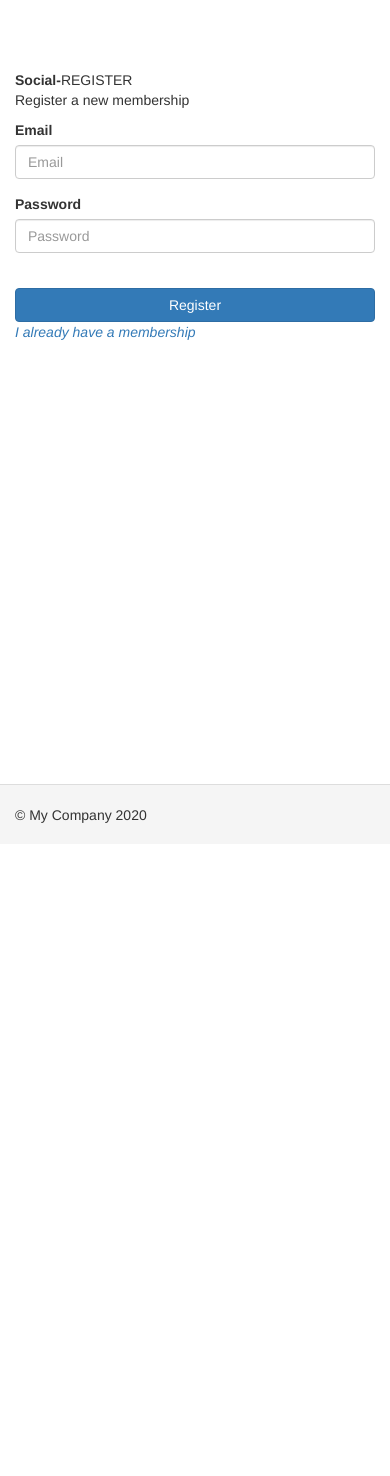
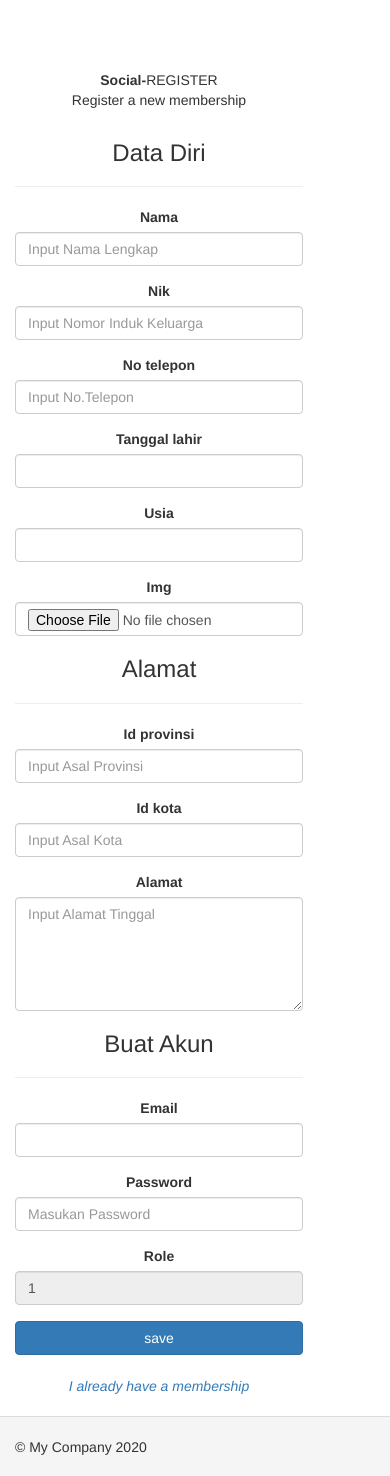
Before and after one commit to bimapriaaditya/social_talk, a Yii app: the page made by views/site/register.php in a window 390 px wide. Before the commit the page ends 823 px from the top, so only its background shows below. Run offline with PHP 8.4 and a stand-in for Yii, Linux system fonts and the light colour scheme; the template is opened without the code that fills it, so the values that code supplies are empty; form fields are guessed from the names that the template uses; some libraries are stand-ins or nearby versions.

Commit message:
Perbaikan & Responsive Halaman Register

```diff
--- a/controllers/AduanController.php
+++ b/controllers/AduanController.php
@@ -74,7 +74,7 @@ class AduanController extends Controller
      */
     public function actionCreate()
     {
-        $model = new Ad4uan();
+        $model = new Aduan();
 
         if ($model->load(Yii::$app->request->post())) {
 
--- a/controllers/SiteController.php
+++ b/controllers/SiteController.php
@@ -69,7 +69,6 @@ class SiteController extends Controller
         $this->layout = 'frontend/register';
         return $this->render('register');
     }
-
     /**
      * Login action.
      *
--- a/models/Masyarakat.php
+++ b/models/Masyarakat.php
@@ -63,8 +63,8 @@ class Masyarakat extends \yii\db\ActiveRecord
             'nik' => 'Nik',
             'nama' => 'Nama',
             'no_telepon' => 'No Telepon',
-            'id_provinsi' => 'Id Provinsi',
-            'id_kota' => 'Id Kota',
+            'id_provinsi' => 'Provinsi',
+            'id_kota' => 'Kota',
             'alamat' => 'Alamat',
             'tanggal_lahir' => 'Tanggal Lahir',
             'usia' => 'Usia',
--- a/models/Petugas.php
+++ b/models/Petugas.php
@@ -19,7 +19,6 @@ use app\models\User;
  * @property string $tanggal_lahir
  * @property int $usia
  * @property string $img
- * @property int $role
  *
  * @property AduanPetugas[] $aduanPetugas
  * @property Bagian $bagian
@@ -43,8 +42,8 @@ class Petugas extends \yii\db\ActiveRecord
     public function rules()
     {
         return [
-            [['id_user', 'nama', 'id_bagian', 'no_telepon', 'id_provinsi', 'id_kota', 'alamat', 'tanggal_lahir', 'usia', 'img', 'role'], 'required'],
-            [['id_user', 'id_bagian', 'id_provinsi', 'id_kota', 'usia', 'role'], 'integer'],
+            [['id_user', 'nama', 'id_bagian', 'no_telepon', 'id_provinsi', 'id_kota', 'alamat', 'tanggal_lahir', 'usia', 'img'], 'required'],
+            [['id_user', 'id_bagian', 'id_provinsi', 'id_kota', 'usia'], 'integer'],
             [['tanggal_lahir'], 'safe'],
             [['nama', 'no_telepon', 'alamat', 'img'], 'string', 'max' => 255],
             [['id_bagian'], 'exist', 'skipOnError' => true, 'targetClass' => Bagian::className(), 'targetAttribute' => ['id_bagian' => 'id']],
@@ -71,7 +70,6 @@ class Petugas extends \yii\db\ActiveRecord
             'tanggal_lahir' => 'Tanggal Lahir',
             'usia' => 'Usia',
             'img' => 'Img',
-            'role' => 'Role',
         ];
     }
 
--- a/models/PetugasSearch.php
+++ b/models/PetugasSearch.php
@@ -17,7 +17,7 @@ class PetugasSearch extends Petugas
     public function rules()
     {
         return [
-            [['id', 'id_user', 'id_bagian', 'id_provinsi', 'id_kota', 'usia', 'role'], 'integer'],
+            [['id', 'id_user', 'id_bagian', 'id_provinsi', 'id_kota', 'usia'], 'integer'],
             [['nama', 'no_telepon', 'alamat', 'tanggal_lahir', 'img'], 'safe'],
         ];
     }
@@ -65,7 +65,6 @@ class PetugasSearch extends Petugas
             'id_kota' => $this->id_kota,
             'tanggal_lahir' => $this->tanggal_lahir,
             'usia' => $this->usia,
-            'role' => $this->role,
         ]);
 
         $query->andFilterWhere(['like', 'nama', $this->nama])
--- a/models/User.php
+++ b/models/User.php
@@ -17,7 +17,7 @@ class User extends \yii\db\ActiveRecord implements \yii\web\IdentityInterface
     public function rules()
     {
         return [
-            [['email', 'password'], 'required'],
+            [['email', 'password', 'role'], 'required'],
             [['email', 'password'], 'string', 'max' => 255],
         ];
     }
@@ -28,6 +28,7 @@ class User extends \yii\db\ActiveRecord implements \yii\web\IdentityInterface
             'id' => 'ID',
             'email' => 'Email',
             'password' => 'Password',
+            'role' => 'Role',
         ];
     }
 
--- a/views/petugas/_form.php
+++ b/views/petugas/_form.php
@@ -32,8 +32,6 @@ use yii\widgets\ActiveForm;
 
     <?= $form->field($model, 'img')->textInput(['maxlength' => true]) ?>
 
-    <?= $form->field($model, 'role')->textInput() ?>
-
     <div class="form-group">
         <?= Html::submitButton('Save', ['class' => 'btn btn-success']) ?>
     </div>
--- a/views/petugas/_search.php
+++ b/views/petugas/_search.php
@@ -37,8 +37,6 @@ use yii\widgets\ActiveForm;
 
     <?php // echo $form->field($model, 'img') ?>
 
-    <?php // echo $form->field($model, 'role') ?>
-
     <div class="form-group">
         <?= Html::submitButton('Search', ['class' => 'btn btn-primary']) ?>
         <?= Html::resetButton('Reset', ['class' => 'btn btn-outline-secondary']) ?>
--- a/views/petugas/index.php
+++ b/views/petugas/index.php
@@ -37,7 +37,6 @@ $this->params['breadcrumbs'][] = $this->title;
             //'tanggal_lahir',
             //'usia',
             //'img',
-            //'role',
 
             ['class' => 'yii\grid\ActionColumn'],
         ],
--- a/views/petugas/view.php
+++ b/views/petugas/view.php
@@ -40,7 +40,6 @@ $this->params['breadcrumbs'][] = $this->title;
             'tanggal_lahir',
             'usia',
             'img',
-            'role',
         ],
     ]) ?>
 
--- a/views/site/index.php
+++ b/views/site/index.php
@@ -1,4 +1,5 @@
 <?php
+use yii\helpers\Html;
 
 /* @var $this yii\web\View */
 
@@ -10,8 +11,9 @@ $this->title = 'My Yii Application';
         <h1>Congratulations!</h1>
 
         <p class="lead">You have successfully created your Yii-powered application.</p>
-
-        <p><a class="btn btn-lg btn-success" href="http://www.yiiframework.com">Get started with Yii</a></p>
+        <p>
+            <?= Html::a('Get started Project', ['site/login'], ['class' => 'btn btn-lg btn-success']); ?>
+        </p>
     </div>
 
     <div class="body-content">
--- a/views/site/register.php
+++ b/views/site/register.php
@@ -1,43 +1,138 @@
 <?php
+use app\models\Masyarakat;
+use app\models\User;
+use kartik\date\DatePicker;
+use yii\bootstrap\ActiveForm;
 use yii\helpers\Html;
-use yii\bootstrap\ActiveForm;
-use app\models\User;
 
 $fieldOptions1 = [
-    'options' => ['class' => 'form-group has-feedback'],
-    'inputTemplate' => "{input}<span class='glyphicon glyphicon-envelope form-control-feedback'></span>"
+    'options' => ['class' => 'form-group has-feedback', 'style' => 'text-align:left;'],
+    'inputTemplate' => "{input}<span class='glyphicon glyphicon-user form-control-feedback'></span>"
 ];
 
 $fieldOptions2 = [
-    'options' => ['class' => 'form-group has-feedback'],
-    'inputTemplate' => "{input}<span class='glyphicon glyphicon-lock form-control-feedback'></span>"
+    'options' => ['class' => 'form-group has-feedback', 'style' => 'text-align:left;'],
+    'inputTemplate' => "{input}<span class='glyphicon glyphicon-console form-control-feedback'></span>"
+];
+
+$fieldOptions3 = [
+    'options' => ['class' => 'form-group has-feedback', 'style' => 'text-align:left;'],
+    'inputTemplate' => "{input}<span class='glyphicon glyphicon-phone-alt form-control-feedback'></span>"
+];
+
+$fieldOptions4 = [
+    'options' => ['class' => 'form-group has-feedback', 'style' => 'text-align:left;'],
+];
+
+$fieldOptions5 = [
+    'options' => ['class' => 'form-group has-feedback', 'style' => 'text-align:left;'],
+    'inputTemplate' => "{input}<span class='glyphicon glyphicon-user form-control-feedback'></span>"
+];
+
+$fieldOptions6 = [
+    'options' => ['class' => 'form-group has-feedback', 'style' => 'text-align:left;'],
+];
+
+$fieldOptions7 = [
+    'options' => ['class' => 'form-group has-feedback', 'style' => 'text-align:left;'],
+    'inputTemplate' => "{input}<span class='fa fa-map form-control-feedback'></span>"
+];
+
+$fieldOptions8 = [
+    'options' => ['class' => 'form-group has-feedback', 'style' => 'text-align:left;'],
+    'inputTemplate' => "{input}<span class='fa fa-map-signs form-control-feedback'></span>"
+];
+
+$fieldOptions9 = [
+    'options' => ['class' => 'form-group has-feedback', 'style' => 'text-align:left;'],
+    'inputTemplate' => "{input}<span class='fa fa-map-pin form-control-feedback'></span>"
+];
+
+$fieldOptions10 = [
+    'options' => ['class' => 'form-group has-feedback', 'style' => 'text-align:left;'],
+    'inputTemplate' => "{input}<span class='fa fa-envelope form-control-feedback'></span>"
+];
+
+$fieldOptions11 = [
+    'options' => ['class' => 'form-group has-feedback', 'style' => 'text-align:left;'],
+    'inputTemplate' => "{input}<span class='fa fa-lock form-control-feedback'></span>"
+];
+
+$fieldOptions12 = [
+    'options' => ['class' => 'form-group has-feedback', 'style' => 'text-align:left;'],
+    'inputTemplate' => "{input}<span class='fa fa-tasks form-control-feedback'></span>"
 ];
 
 ?>
 
-<div class="register-box">
+<div class="register-box" style="text-align: center; width: 80%">
   <div class="register-logo">
     <b>Social-</b>REGISTER
   </div>
 
-	<div class="register-box-body" style="border-radius: 10%;">
+	<div class="register-box-body">
 	    <p class="login-box-msg">Register a new membership</p>
 
-	    <?php $model = new User();
+	    <?php
+	    $Masyarakat = new Masyarakat();
+	    $User = new User();
 	    $form = ActiveForm::begin(); ?>
 
-	    <div class="form-group has-feedback">
-	    	<?= $form->field($model, 'email', $fieldOptions1)->textInput(['placeholder' => 'Email']) ?>
-		</div>
 
-	    <div class="form-group has-feedback">
-	        <?= $form->field($model, 'password', $fieldOptions2)->textInput(['placeholder' => 'Password']) ?>
-	   	</div>
+    	<div class="row">
+    		<div class="col col-md-4">
+    			<h3> Data Diri </h3>
+    			<hr>
+    			<?= $form->field($Masyarakat, 'nama', $fieldOptions1)->textInput(['placeholder' => 'Input Nama Lengkap']) ?>
 
+			    	<?= $form->field($Masyarakat, 'nik', $fieldOptions2)->textInput(['placeholder' => 'Input Nomor Induk Keluarga'])?>
+
+			    	<?= $form->field($Masyarakat, 'no_telepon', $fieldOptions3)->textInput(['placeholder' => 'Input No.Telepon'])?>
+
+			    	<?= $form->field($Masyarakat, 'tanggal_lahir', $fieldOptions4)->widget(DatePicker::classname(),
+						['name' => 'anniversary',
+						'value' => '',
+					    'readonly' => true,
+					    'pluginOptions' => [
+					        'autoclose'=>true,
+					        'format' => 'yyyy-m-dd'
+					    ]
+					]) ?>
+
+			    	<?= $form->field($Masyarakat, 'usia', $fieldOptions5)->textInput(['type' => 'number'], ['placeholder' => 'Input Usia']) ?>
+
+			    	<?= $form->field($Masyarakat, 'img', $fieldOptions6)->fileInput() ?>
+
+    		</div>
+    		<div class="col col-md-4">
+    			<h3> Alamat </h3>
+    			<hr>
+    			<?= $form->field($Masyarakat, 'id_provinsi', $fieldOptions7)->textInput(['placeholder' => 'Input Asal Provinsi']); ?>
+
+		    	<?= $form->field($Masyarakat, 'id_kota', $fieldOptions8)->textInput(['placeholder' => 'Input Asal Kota']); ?>
+
+		    	<?= $form->field($Masyarakat, 'alamat', $fieldOptions9)->textarea(['placeholder' => 'Input Alamat Tinggal', 'rows' => 5]); ?>
+    		</div>
+    		<div class="col col-md-4">
+    			<h3>Buat Akun</h3>
+    			<hr>
+    			<?= $form->field($User, 'email', $fieldOptions10)->input('email',['placeholder' => $User->getAttributeLabel('Email')]); ?>
+
+		    	<?= $form->field($User, 'password', $fieldOptions11)->textInput(['placeholder' => 'Masukan Password']); ?>
+
+		    	<?= $form->field($User, 'role', $fieldOptions12)->textInput(['value' => '1', 'readonly' => true]); ?>
+    		</div>
+    	</div>
+    	<div class="row">
+    		<div class="col col-md-2"></div>
+    		<div class="col col-md-8">
+    			<?= Html::submitButton('save', ['class' => 'btn btn-primary btn-block btn-flat']); ?>
+    		</div>
+    		<div class="col col-md-2"></div>
+    	</div>
+
+	    <?php ActiveForm::end(); ?>
 	    <div>&nbsp;</div>
-	    <div class="social-auth-links text-center">
-	    	<button type="submit" class="btn btn-primary btn-block btn-flat">Register</button>
-	    </div>
 	    <?= Html::a('<i>I already have a membership</i>',['/site/login'])?>
   	</div>
 </div>
--- a/views/user/_form.php
+++ b/views/user/_form.php
@@ -16,6 +16,8 @@ use yii\widgets\ActiveForm;
 
     <?= $form->field($model, 'password')->passwordInput(['maxlength' => true]) ?>
 
+    <?= $form->field($model, 'role')->textInput(); ?>
+
     <div class="form-group">
         <?= Html::submitButton('Save', ['class' => 'btn btn-success']) ?>
     </div>
--- a/views/user/index.php
+++ b/views/user/index.php
@@ -29,6 +29,7 @@ $this->params['breadcrumbs'][] = $this->title;
             'id',
             'email:email',
             'password',
+            'role',
 
             ['class' => 'yii\grid\ActionColumn'],
         ],
--- a/views/user/view.php
+++ b/views/user/view.php
@@ -32,6 +32,7 @@ $this->params['breadcrumbs'][] = $this->title;
             'id',
             'email:email',
             'password',
+            'role',
         ],
     ]) ?>
 
```
Also changed, not shown: adminlte/layouts/frontend/register.php (+25 -25 lines).
